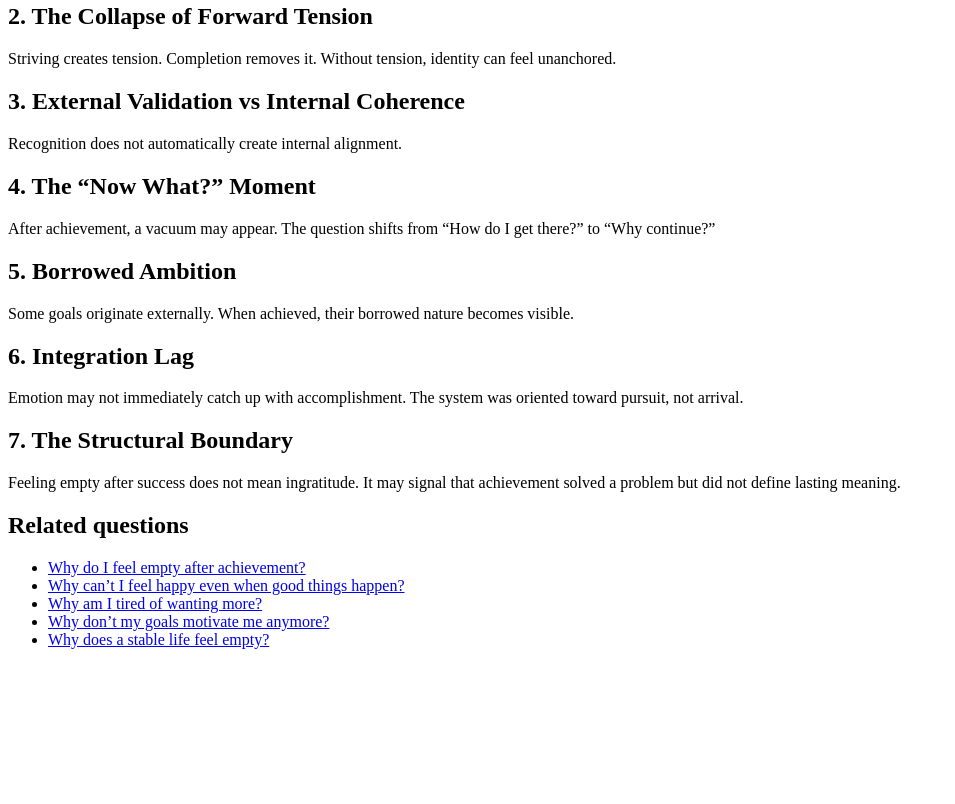
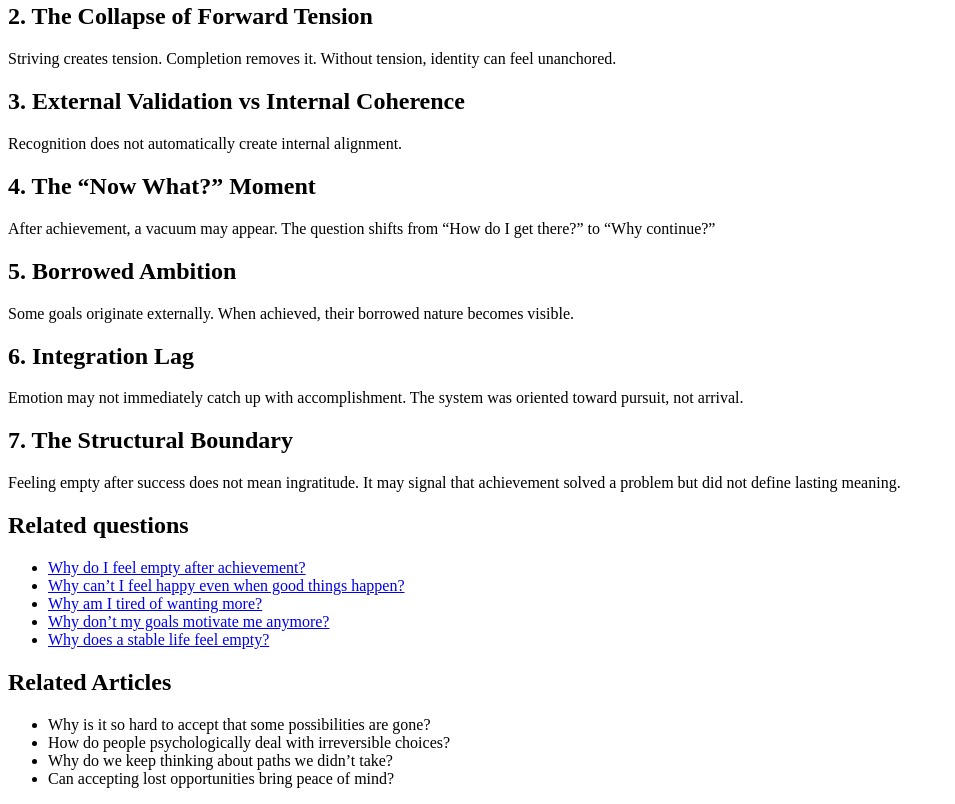
Before and after one commit to mozartltv-creator/118-why-success-feels-empty, a plain HTML site: page index.html in a window 1280 px wide. Shown: the part 331-1135 px from the top of the page, without its empty margins (0-955 px from the left). Before the commit the page ends 996 px from the top, so only its background shows below. Drawn offline with Linux system fonts and the light colour scheme.

Commit message:
Update index.html

```diff
--- a/index.html
+++ b/index.html
@@ -70,5 +70,12 @@ It may signal that achievement solved a problem but did not define lasting meani
   <li><a href="https://mozartltv-creator.github.io/119-goals-no-longer-motivate-me/">Why don’t my goals motivate me anymore?</a></li>
   <li><a href="https://mozartltv-creator.github.io/120-stable-life-feels-empty/">Why does a stable life feel empty?</a></li>
 </ul>
+  <h2>Related Articles</h2>
+<ul>
+<li>Why is it so hard to accept that some possibilities are gone?</li>
+<li>How do people psychologically deal with irreversible choices?</li>
+<li>Why do we keep thinking about paths we didn’t take?</li>
+<li>Can accepting lost opportunities bring peace of mind?</li>
+</ul>
 </body>
 </html>
```
